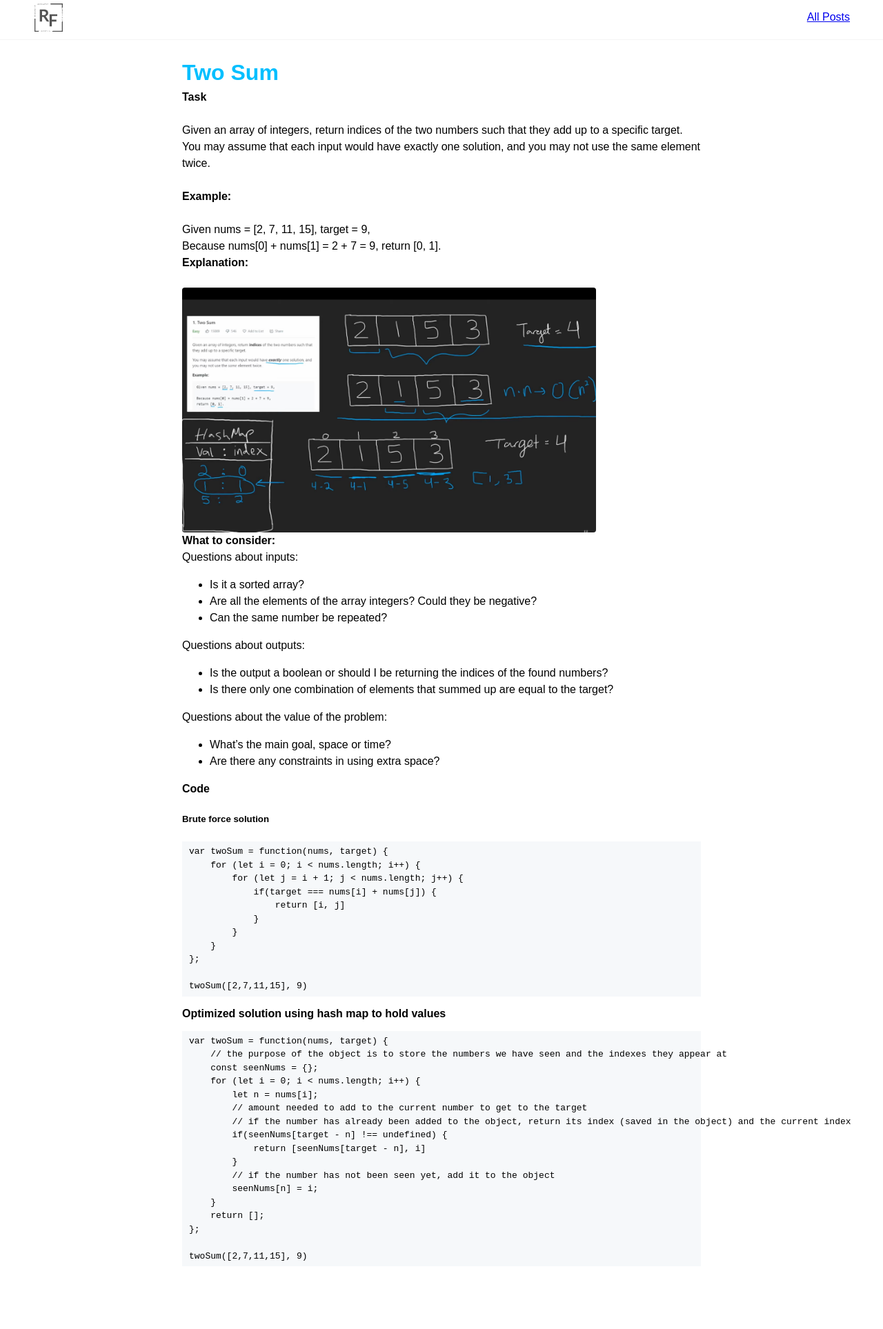
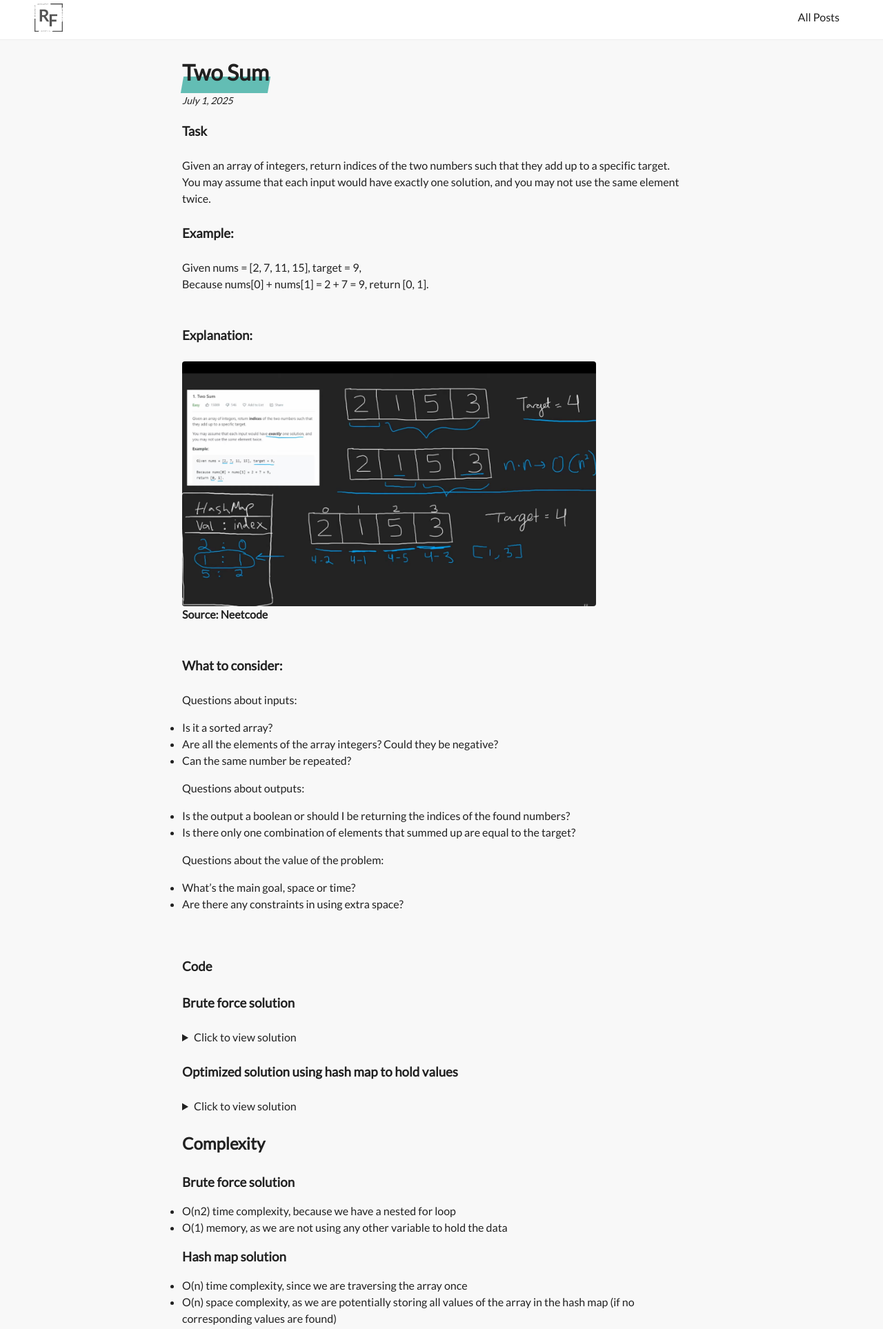
Before and after one commit to RossellaFer/algorithms_practice, an Eleventy site: page src/blog/twoSum.md in a window 1280 px wide. Shown: the part 7-1934 px from the top of the page at 69% size. Before the commit the page ends 1880 px from the top, so only its background shows below. Built offline with nearby package versions, Linux system fonts and the light colour scheme; Eleventy itself is replaced by a stand-in of ours; files that its build step writes are made by us from their sources; no server answers; what common-tags would draw is missing.

Commit message:
styles and layout

````diff
--- a/package.json
+++ b/package.json
@@ -9,7 +9,8 @@
     "start": "eleventy --serve"
   },
   "devDependencies": {
-    "@11ty/eleventy": "^1.0.2"
+    "@11ty/eleventy": "^1.0.2",
+    "@11ty/eleventy-plugin-syntaxhighlight": "^4.2.0"
   },
   "dependencies": {
     "axios": "^1.2.6",
--- a/src/_data/catpic.js
+++ /dev/null
@@ -1,7 +0,0 @@
-const axios = require("axios");
-
-module.exports = async () => {
-  const result = await axios.get("https://aws.random.cat/meow");
-
-  return result.data.file;
-};
--- a/src/_includes/basehead.html
+++ b/src/_includes/basehead.html
@@ -5,3 +5,5 @@
 <meta name="viewport" content="width=device-width, initial-scale=1.0">
 <title>{{title}}</title>
 <link rel="stylesheet" href="/css/style.css" />
+<link href="https://fonts.googleapis.com/css?family=Lato" rel="stylesheet" />
+<link href="https://unpkg.com/prismjs@1.20.0/themes/prism-okaidia.css" rel="stylesheet">
--- a/src/_includes/layouts/post.html
+++ b/src/_includes/layouts/post.html
@@ -4,7 +4,10 @@ layout: /layouts/base.html
 
 <div class="container">
   <div class="main">
-    <h1>{{ title }}</h1>
+    <heading>
+      <h1 class="blog_post_title highlight">{{ title }}</h1>
+      <p class="blog_post_date">{{ date | readablePostDate }}</p>
+    </heading>
   <article>
   {{ content | safe}}
   </article>
--- a/src/blog/twoSum.md
+++ b/src/blog/twoSum.md
@@ -1,12 +1,14 @@
 ---
 title: Two Sum
 description: Two sum algorithm question
+date: 2023-31-01
 tags:
-  - Tutorials
-  - Design
+  - Algorithm
+  - Array
+  - Leetcode
 ---
 
-#### Task
+### Task
 
 <br />
 
@@ -16,7 +18,7 @@ You may assume that each input would have exactly one solution, and you may not
 
 <br />
 
-#### Example:
+### Example:
 
 <br />
 
@@ -25,13 +27,24 @@ Given nums = [2, 7, 11, 15], target = 9,
 Because nums[0] + nums[1] = 2 + 7 = 9,
 return [0, 1].
 
-#### Explanation:
+<br />
+<br />
+
+### Explanation:
 
 <br />
 
+<figure>
 <img class="blogPostImage" src="../assets/images/twoSum.png">
+<figcaption><b>Source: Neetcode</b></figcaption>
+</figure>
 
-#### What to consider:
+<br />
+<br />
+
+### What to consider:
+
+<br />
 
 Questions about inputs:
 
@@ -49,42 +62,80 @@ Questions about the value of the problem:
 - What’s the main goal, space or time?
 - Are there any constraints in using extra space?
 
-#### Code
+<br />
+<br />
 
-##### Brute force solution
+### Code
 
-```
-var twoSum = function(nums, target) {
-    for (let i = 0; i < nums.length; i++) {
-        for (let j = i + 1; j < nums.length; j++) {
-            if(target === nums[i] + nums[j]) {
-                return [i, j]
-            }
-        }
+<br />
+
+### Brute force solution
+
+<br />
+
+<details>
+  <summary>Click to view solution</summary>
+
+```js
+var twoSum = function (nums, target) {
+  for (let i = 0; i < nums.length; i++) {
+    for (let j = i + 1; j < nums.length; j++) {
+      if (target === nums[i] + nums[j]) {
+        return [i, j];
+      }
     }
+  }
 };
 
-twoSum([2,7,11,15], 9)
+twoSum([2, 7, 11, 15], 9);
 ```
 
-#### Optimized solution using hash map to hold values
+</details>
 
-```
-var twoSum = function(nums, target) {
-    // the purpose of the object is to store the numbers we have seen and the indexes they appear at
-    const seenNums = {};
-    for (let i = 0; i < nums.length; i++) {
-        let n = nums[i];
-        // amount needed to add to the current number to get to the target
-        // if the number has already been added to the object, return its index (saved in the object) and the current index
-        if(seenNums[target - n] !== undefined) {
-            return [seenNums[target - n], i]
-        }
-        // if the number has not been seen yet, add it to the object
-        seenNums[n] = i;
+<br />
+
+### Optimized solution using hash map to hold values
+
+<br />
+
+<details>
+  <summary>Click to view solution</summary>
+
+```js
+var twoSum = function (nums, target) {
+  // the purpose of the object is to store the numbers we have seen and the indexes they appear at
+  const seenNums = {};
+  for (let i = 0; i < nums.length; i++) {
+    let n = nums[i];
+    // amount needed to add to the current number to get to the target
+    // if the number has already been added to the object,
+    //return its index (saved in the object) and the current index
+    if (seenNums[target - n] !== undefined) {
+      return [seenNums[target - n], i];
     }
-    return [];
+    // if the number has not been seen yet, add it to the object
+    seenNums[n] = i;
+  }
+  return [];
 };
 
-twoSum([2,7,11,15], 9)
+twoSum([2, 7, 11, 15], 9);
 ```
+
+</details>
+
+<br />
+
+## Complexity
+
+<br />
+
+### Brute force solution
+
+- O(n2) time complexity, because we have a nested for loop
+- O(1) memory, as we are not using any other variable to hold the data
+
+### Hash map solution
+
+- O(n) time complexity, since we are traversing the array once
+- O(n) space complexity, as we are potentially storing all values of the array in the hash map (if no corresponding values are found)
--- a/src/css/style.css
+++ b/src/css/style.css
@@ -1,24 +1,21 @@
 @import url('./reset.css');
+@import url('./variables.css');
 
-h1 {
-  color: deepskyblue;
+body {
+  font-family: "Lato", serif;
+  background-color: var(--grey);
+  color: var(--dark-blue);
 }
 
-body {
-  font-family: sans-serif;
+.main {
+  margin-top: 4rem;
+  min-height: calc(100vh - 12rem);
 }
 
-.blogPostImage {
-  max-width: 600px;
-}
-
-img {
-  border-radius: 4px;
-  transition: all 0.2s ease-in-out;
-}
-
-img:hover{
-  border-radius: 15px;
+.container {
+  max-width: 800px;
+  margin: 0 auto;
+  padding: 1.5rem;
 }
 
 .header {
@@ -52,41 +49,102 @@ img:hover{
   max-width: 45px;
 }
 
-.main {
-  margin-top: 4rem;
-  min-height: calc(100vh - 12rem);
+ul {
+  padding-left: 0;
 }
 
-.container {
-    max-width: 800px;
-    margin: 0 auto;
-    padding: 1.5rem;
+.links a {
+  width: 100%;
+  padding: 0.75em 15px;
+  line-height: 1em;
+  font-size: 1em;
+  text-decoration: none;
+  color: var(--dark-blue);
+}
+
+.links a:hover {
+  color: var(--coral);
 }
 
 .card__container {
   margin: 1rem auto;
   display: flex;
   flex-direction: column;
-  align-items: center;
-  justify-content: center;
-  width: 200px;
-  height: 200px;
-  padding: 0;
-  border-radius: 0.5rem;
+  padding: 0.75rem 1.5rem;
+  align-items: flex-start;
   box-shadow: 0px 0px 5px 0px rgba(0, 0, 0, 0.2);
   cursor: pointer;
+  justify-content: center;
 }
 
 .card__container:hover {
   box-shadow: 0px 0px 10px 0px rgba(0, 0, 0, 0.2);
 }
 
+.card__title {
+  font-size: 20px;
+}
 
 .card__link {
   text-decoration: none;
 }
 
+/* Blog post */
+
 pre {
-  background-color: #f6f8fa;
+  background-color: rgba(0, 0, 0, 0.1);
   padding: 5px 10px;
 }
+
+code {
+  display: block;
+  white-space : pre-wrap;
+}
+
+.highlight {
+  position: relative;
+  display: inline-block;
+}
+
+.highlight::before {
+  content: "";
+  position: absolute;
+  display: block;
+  width: 100%;
+  height: 50%;
+  top: 62%;
+  bottom: 0;
+  left: 0;
+  right: 0;
+  z-index: -1;
+  transform: skewX(-10deg);
+  background: var(--teal-light);
+}
+
+h2 {
+  font-weight: bold;
+  font-size: 24px;
+}
+
+.blog_post_title {
+  margin-bottom: 6px;
+}
+
+.blogPostImage {
+  max-width: 600px;
+}
+
+.blogPostImage {
+  border-radius: 4px;
+  transition: all 0.2s ease-in-out;
+}
+
+.blogPostImage:hover{
+  border-radius: 15px;
+}
+
+.blog_post_date {
+  font-size: 14px;
+  margin-bottom: 20px;
+  font-style: italic;
+}
--- /dev/null
+++ b/src/css/variables.css
@@ -0,0 +1,9 @@
+:root {
+    --dark-blue: #212121;
+    --navy-blue: #0f4c81;
+    --coral: #ed6663;
+    --dark-red: hsl(343.6, 78.5%, 35.8%);
+    --teal: #009688;
+    --teal-light: rgba(0, 150, 136, 0.6);
+    --grey: #f8f8f8;
+  }
````
Also changed, not shown: src/_includes/postlist.html (+2 -2 lines), src/blog/validParentheses.md (added, +105 -0 lines), src/index.html (+1 -1 lines), twoSum/twoSum-optimized.js (deleted, +0 -17 lines), twoSum/twoSum.js (deleted, +0 -13 lines), validParentheses/comments.md (deleted, +0 -11 lines), validParentheses/validParentheses.js (deleted, +0 -28 lines), .eleventy.js, 1 other file.
